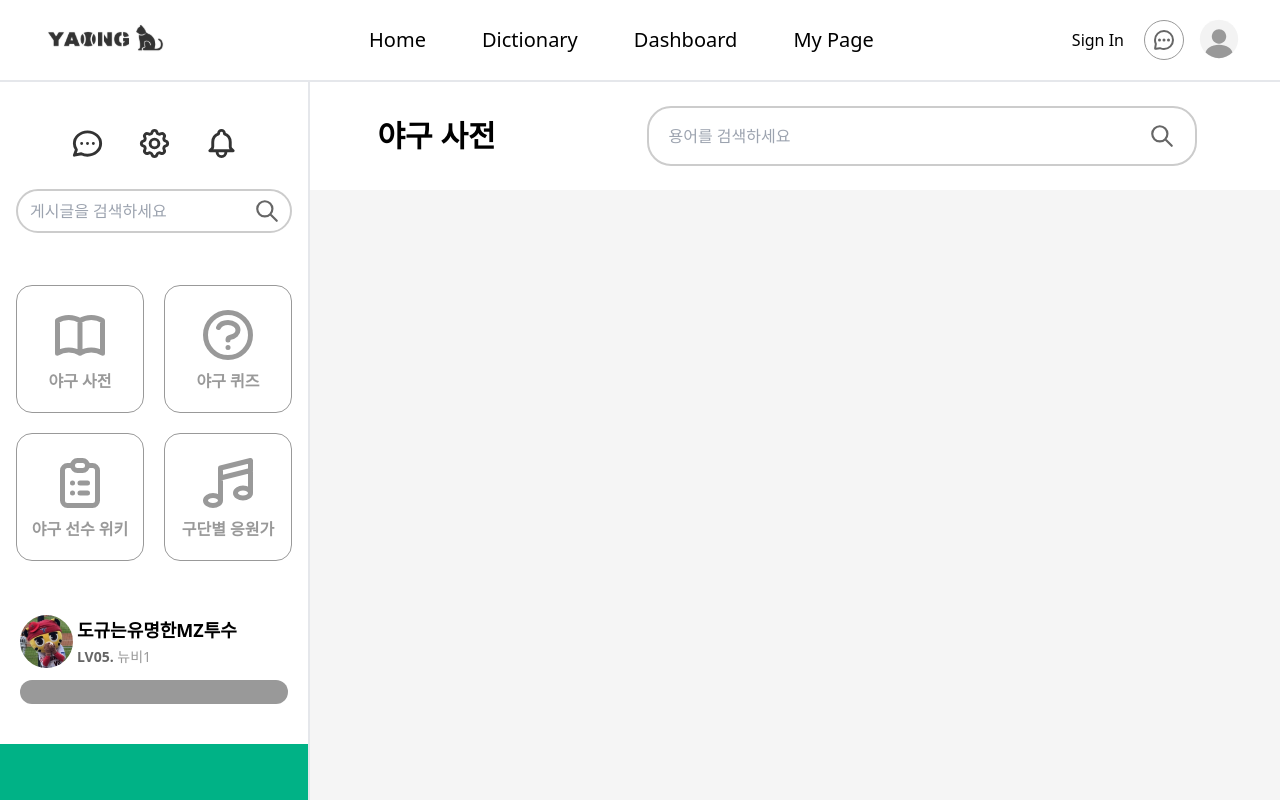
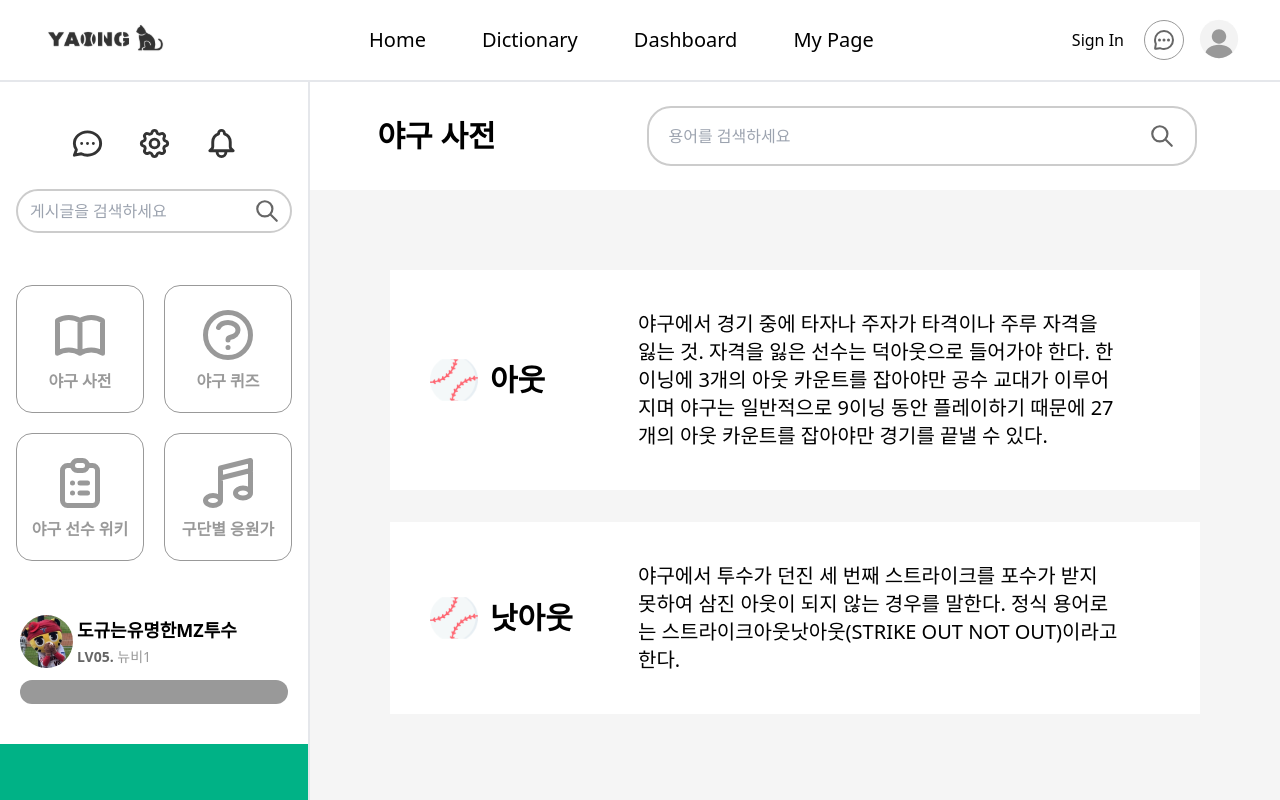
Before and after one commit to komg00/web-front, a React (Create React App) app: page /dictionary in a window 1280 px wide. Built offline with nearby package versions, Linux system fonts and the light colour scheme.

Commit message:
[feat] Implement Dictionary component

```diff
--- a/src/components/dictionary/Dictionary.tsx
+++ b/src/components/dictionary/Dictionary.tsx
@@ -1,5 +1,7 @@
 import React from "react";
 import { HiOutlineSearch } from "react-icons/hi";
+import Word from "./Word";
+import { words } from "data/dummy/dictionary";
 
 export default function Dictionary() {
   return (
@@ -18,6 +20,7 @@ export default function Dictionary() {
           />
         </div>
       </div>
+      <Word word={words} />
     </div>
   );
 }
--- /dev/null
+++ b/src/components/dictionary/Word.tsx
@@ -0,0 +1,37 @@
+import React from "react";
+
+type WordItem = {
+  term: string;
+  meaning: string;
+};
+
+type Props = {
+  word: WordItem[];
+};
+
+export default function Word({ word }: Props) {
+  return (
+    <div className="m-10 xl:m-20">
+      {word.map((item, index) => (
+        <div
+          key={index}
+          className="w-full flex flex-col xl:flex-row bg-white p-6 lg:p-10 my-8 xl:items-center"
+        >
+          <div className="w-36 xl:w-52 flex items-center mb-5 xl:m-0">
+            <img
+              src="/assets/images/baseball_icon.svg"
+              alt="icon"
+              className="size-8 lg:size-10 xl:size-12 mr-3"
+            />
+            <h1 className="font-bold text-xl lg:text-2xl xl:text-3xl">
+              {item.term}
+            </h1>
+          </div>
+          <p className="flex-1 text-lg lg:text-xl xl:text-22 p-0 xl:pr-10">
+            {item.meaning}
+          </p>
+        </div>
+      ))}
+    </div>
+  );
+}
--- /dev/null
+++ b/src/data/dummy/dictionary.ts
@@ -0,0 +1,20 @@
+interface Word {
+  index: number;
+  term: string;
+  meaning: string;
+}
+
+export const words: Word[] = [
+  {
+    index: 1,
+    term: "아웃",
+    meaning:
+      "야구에서 경기 중에 타자나 주자가 타격이나 주루 자격을 잃는 것. 자격을 잃은 선수는 덕아웃으로 들어가야 한다. 한 이닝에 3개의 아웃 카운트를 잡아야만 공수 교대가 이루어지며 야구는 일반적으로 9이닝 동안 플레이하기 때문에 27개의 아웃 카운트를 잡아야만 경기를 끝낼 수 있다.",
+  },
+  {
+    index: 2,
+    term: "낫아웃",
+    meaning:
+      "야구에서 투수가 던진 세 번째 스트라이크를 포수가 받지 못하여 삼진 아웃이 되지 않는 경우를 말한다. 정식 용어로는 스트라이크아웃낫아웃(STRIKE OUT NOT OUT)이라고 한다.",
+  },
+];
--- a/tailwind.config.js
+++ b/tailwind.config.js
@@ -23,6 +23,7 @@ module.exports = {
       },
       fontSize: {
         "12px": "12px",
+        "22px": "22px",
       },
     },
   },
```
Also changed, not shown: public/assets/images/baseball_icon.svg (added).
